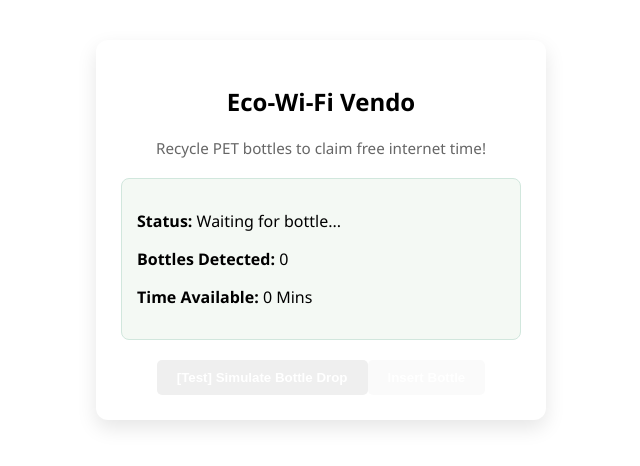
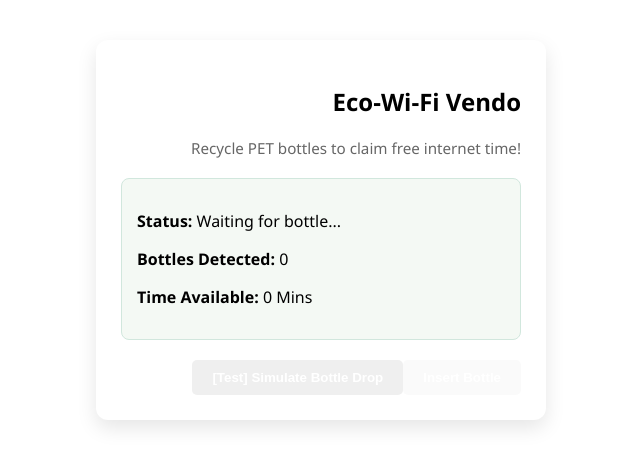
Before and after one commit to mac0206/Ecowifidashboard, a React (Vite) app in the folder Frontend/: page / in a window 1280 px wide. Shown: the top 466 px of the page, without its empty margins (319-959 px from the left). Built offline with nearby package versions, Linux system fonts and the light colour scheme; no server answers.

Commit message:
Initial commit

```diff
--- a/Frontend/src/Portal.css
+++ b/Frontend/src/Portal.css
@@ -5,7 +5,7 @@
   background: #ffffff;
   border-radius: 12px;
   box-shadow: 0 8px 20px rgba(0,0,0,0.1);
-  text-align: center;
+  text-align:end;
   font-family: 'Segoe UI', Tahoma, Geneva, Verdana, sans-serif;
 }
 .subtitle { color: #666; font-size: 0.95rem; margin-bottom: 20px; }
```
